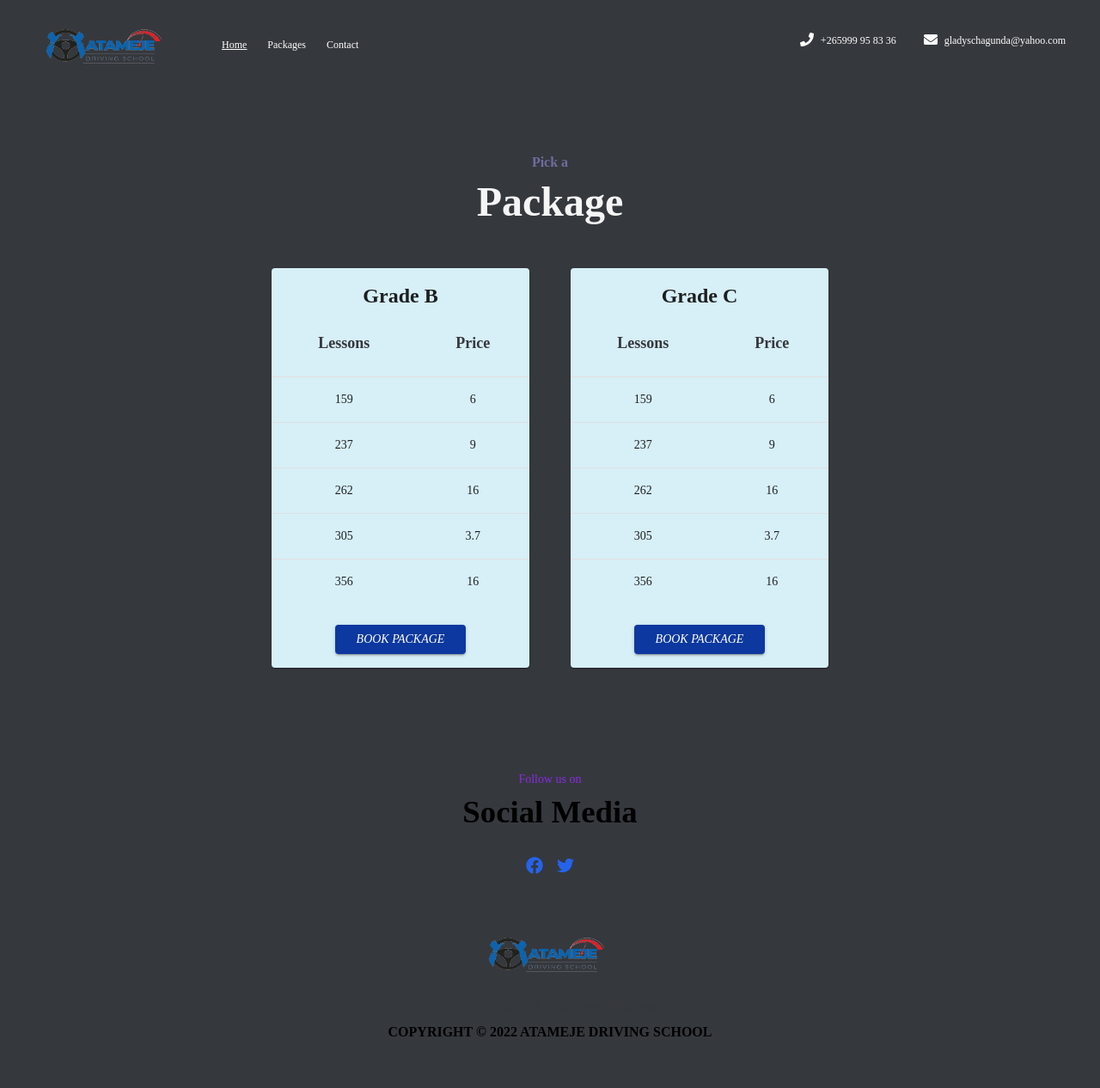
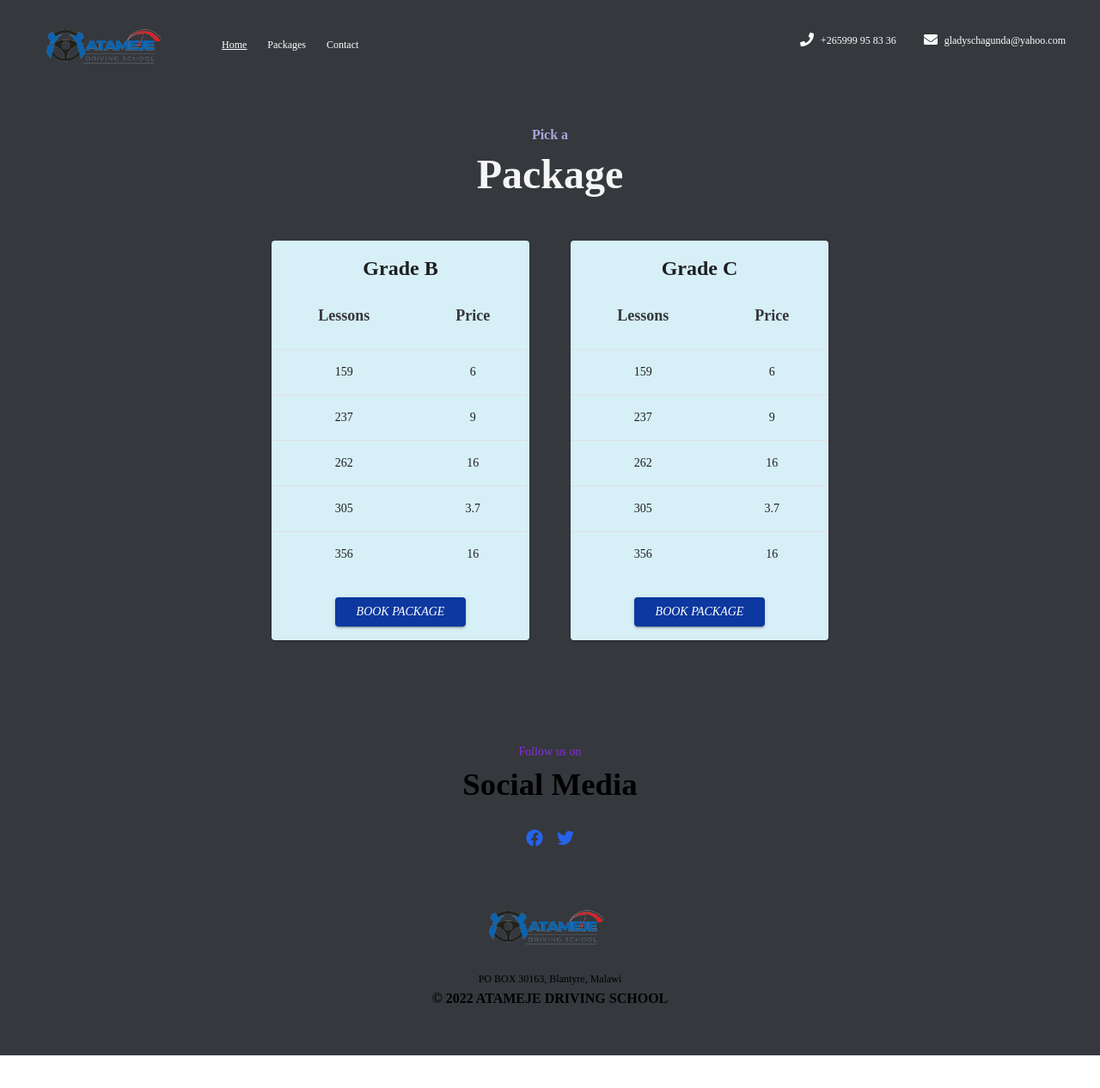
Before and after one commit to WatipasoChirambo/Stick, a Next.js app: page /Packages in a window 1280 px wide. Shown: the whole page at 86% size. After the commit the page ends 1228 px from the top, so only its background shows below. Built offline with nearby package versions, Linux system fonts and the light colour scheme.

Commit message:
doneToday6thSept

```diff
--- a/components/Extras/Requirements.js
+++ b/components/Extras/Requirements.js
@@ -6,11 +6,11 @@ import MTable from "./Table";
 function Requirements() {
   return (
     <div
-      className="px-10 py-20 bg-fixed bg-cover"
-      style={{ backgroundImage: "url('hero.jpg')" }}
+      className="px-10 py-20 bg-fixed bg-cover bg-left"
+      style={{ backgroundImage: "url('etras.png')" }}
     >
       <div className="grid text-center p-4">
-        <Typography variant="subtitle2" color="#248AA3">
+        <Typography variant="subtitle2" color="#6F6C9F">
           Test And Road Traffic
         </Typography>
         <Typography variant="h4" gutterBottom>
--- a/components/Footer.jsx
+++ b/components/Footer.jsx
@@ -3,10 +3,9 @@ import Image from "next/image";
 import Typography from "@mui/material/Typography";
 import { FaTwitter, FaFacebook } from "react-icons/fa";
 import {AppContext} from "../pages/_app";
+import { Year } from '../src/utils/Year/year'
 
 
-const d = new Date();
-let year = d.getFullYear();
 
 function Footer() {
   const value = useContext(AppContext)
@@ -33,9 +32,9 @@ function Footer() {
             <Image src="/logo.png" height={100} width={170} />
           </div>
           <div>
-            <Typography variant="subtitle1">PO BOX 30163, Blantyre, Malawi</Typography>
+            <Typography variant="caption">PO BOX 30163, Blantyre, Malawi</Typography>
             <Typography variant="subtitle2" gutterBottom>
-              COPYRIGHT &copy; {year} ATAMEJE DRIVING SCHOOL
+              &copy; {Year} ATAMEJE DRIVING SCHOOL
             </Typography>
           </div>
         </div>
--- a/components/ReMembers.js
+++ b/components/ReMembers.js
@@ -10,7 +10,7 @@ function ReMembers() {
       <div className="px-10 py-12 text-center flex justify-center align-center">
         <div>
           <div className="grid gap-2 pb-4">
-            <Typography variant="subtitle2" gutterBottom color="#6F6C9F">
+            <Typography variant="subtitle2" gutterBottom color="#92001A">
             Customer
           </Typography>
           <Typography variant="h4" gutterBottom>
--- a/components/Services/Services.js
+++ b/components/Services/Services.js
@@ -8,7 +8,7 @@ function Services() {
   return (
     <Paper className="bg-[#F1EDFF] text-center py-20 grid place-items-center p-10 gap-4 w-full m-auto">
       <div className="text-center">
-        <Typography variant="subtitle2" color="#248AA3">
+        <Typography variant="subtitle2" color="#8D4700">
           Our
         </Typography>
         <Typography variant="h4" gutterBottom>
--- a/pages/Packages.jsx
+++ b/pages/Packages.jsx
@@ -8,9 +8,9 @@ function Packages() {
   return (
     <div className="grid gap-4 bg-[#35383D]">
       <Navbar />
-      <div className="py-10 px-10 mt-28">
+      <div className="py-10 mt-20">
         <div className="text-center py-6 mb-2">
-        <Typography variant="subtitle2" gutterBottom color="#6F6C9F">
+        <Typography variant="subtitle2" gutterBottom color="#A9A6DC">
             Pick a
           </Typography>
           <Typography variant="h3" gutterBottom color="whitesmoke">
--- /dev/null
+++ b/src/utils/Year/year.js
@@ -0,0 +1,2 @@
+const d = new Date();
+export const Year = d.getFullYear();
```
Also changed, not shown: public/etras.png (added).
